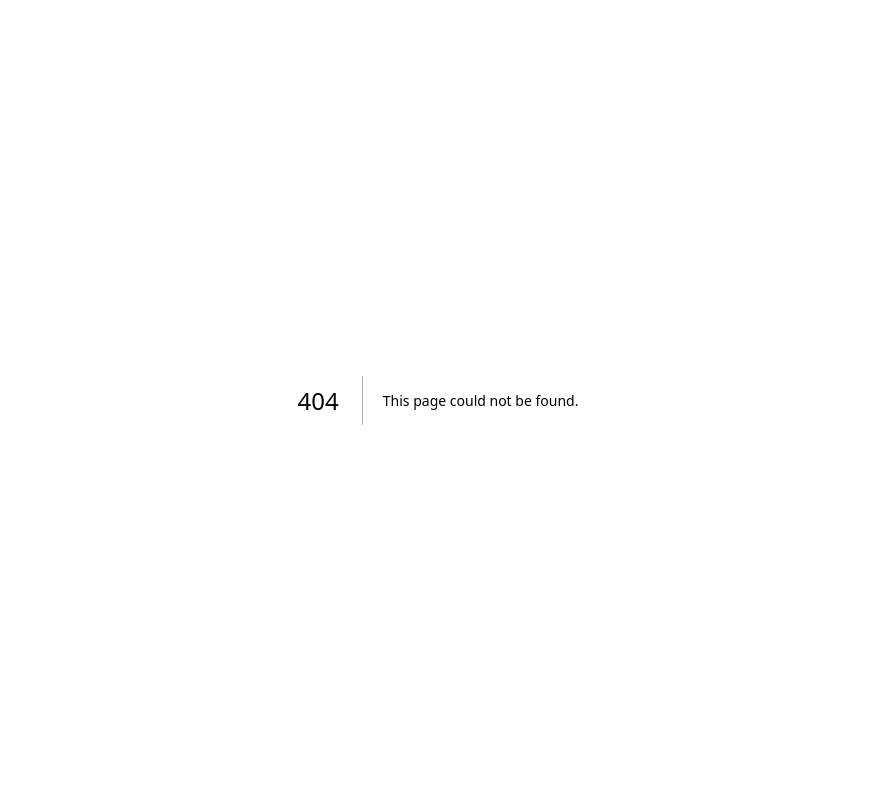
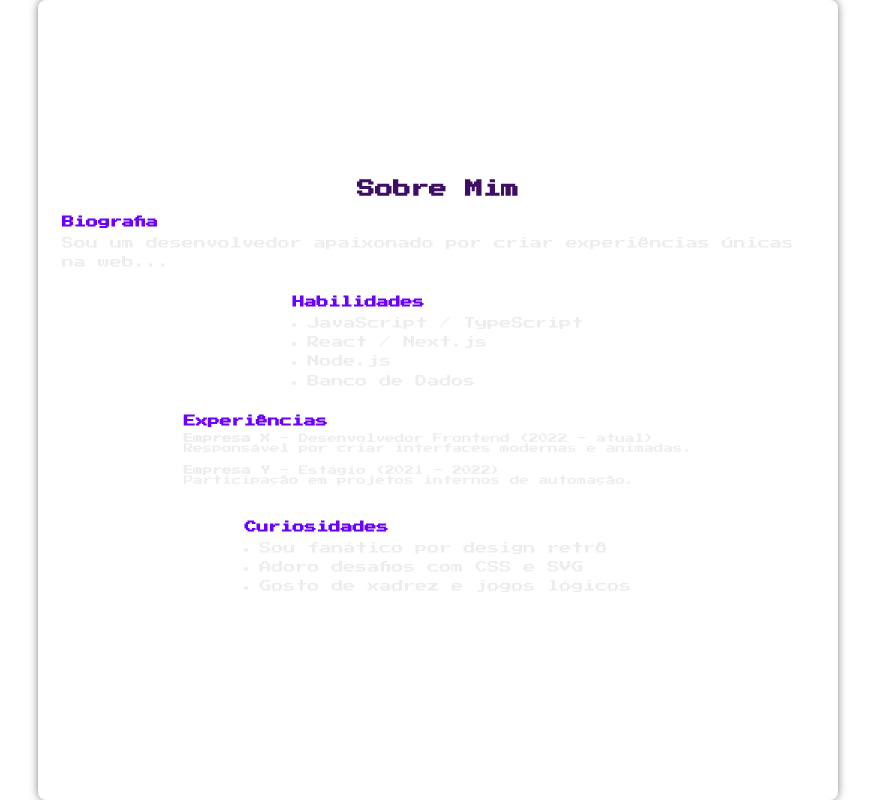
Before and after one commit to Viniirb/portifolio, a Next.js app: page /sobre in a window 1280 px wide. Before the commit this address had no page. Shown: the whole page, without its empty margins (202-1077 px from the left). Built offline with nearby package versions, Linux system fonts and the light colour scheme.

Commit message:
- Iniciada o desenvolvimento da pagina Sobre.

```diff
--- /dev/null
+++ b/src/app/sobre/Sobre.module.css
@@ -0,0 +1,44 @@
+.container {
+  max-width: 800px;
+  margin: 0 auto;
+  padding: 2rem;
+  background-color: var(--background);
+  border-radius: 8px;
+  box-shadow: 0 0 8px rgba(0,0,0,0.5);
+}
+
+.title {
+  font-size: var(--font-size-heading);
+  color: var(--accent);
+  margin-bottom: 1.5rem;
+}
+
+.section {
+  margin-bottom: 2rem;
+  text-align: left;
+}
+
+.heading {
+  font-size: 1rem;
+  color: var(--link-hover);
+  margin-bottom: 0.5rem;
+}
+
+.text {
+  font-size: var(--font-size-base);
+  color: var(--foreground);
+  line-height: 1.6;
+}
+
+.list {
+  padding-left: 1.25rem;
+  color: var(--foreground);
+  line-height: 1.6;
+  list-style: disc;
+}
+
+.experiencia {
+  margin-bottom: 1rem;
+  font-size: 0.8rem;
+  color: var(--foreground);
+}
--- /dev/null
+++ b/src/app/sobre/page.tsx
@@ -0,0 +1,48 @@
+// app/sobre/page.tsx
+import styles from "./Sobre.module.css";
+
+export default function SobrePage() {
+  return (
+    <main className={styles.container}>
+      <h1 className={styles.title}>Sobre Mim</h1>
+
+      <section className={styles.section}>
+        <h2 className={styles.heading}>Biografia</h2>
+        <p className={styles.text}>
+          Sou um desenvolvedor apaixonado por criar experiências únicas na web...
+        </p>
+      </section>
+
+      <section className={styles.section}>
+        <h2 className={styles.heading}>Habilidades</h2>
+        <ul className={styles.list}>
+          <li>JavaScript / TypeScript</li>
+          <li>React / Next.js</li>
+          <li>Node.js</li>
+          <li>Banco de Dados</li>
+        </ul>
+      </section>
+
+      <section className={styles.section}>
+        <h2 className={styles.heading}>Experiências</h2>
+        <div className={styles.experiencia}>
+          <strong>Empresa X</strong> - Desenvolvedor Frontend (2022 - atual)
+          <p>Responsável por criar interfaces modernas e animadas.</p>
+        </div>
+        <div className={styles.experiencia}>
+          <strong>Empresa Y</strong> - Estágio (2021 - 2022)
+          <p>Participação em projetos internos de automação.</p>
+        </div>
+      </section>
+
+      <section className={styles.section}>
+        <h2 className={styles.heading}>Curiosidades</h2>
+        <ul className={styles.list}>
+          <li>Sou fanático por design retrô</li>
+          <li>Adoro desafios com CSS e SVG</li>
+          <li>Gosto de xadrez e jogos lógicos</li>
+        </ul>
+      </section>
+    </main>
+  );
+}
--- a/src/components/Header/Header.tsx
+++ b/src/components/Header/Header.tsx
@@ -1,6 +1,7 @@
 'use client';
 import styles from "./Header.module.css";
 import { useEffect, useState } from "react";
+import Link from "next/link";
 
 export default function Header(){
     const [location, setLocation] = useState<string>('Localizando....');
@@ -52,7 +53,7 @@ export default function Header(){
                 </div>
                 <nav className={styles.navLinks}>
                     <a href="#projetos">Projetos</a>
-                    <a href="#sobre">Sobre</a>
+                    <Link href="/sobre">Sobre</Link>
                     <a href="#contato">Contato</a>
                 </nav>
             </div>
```
